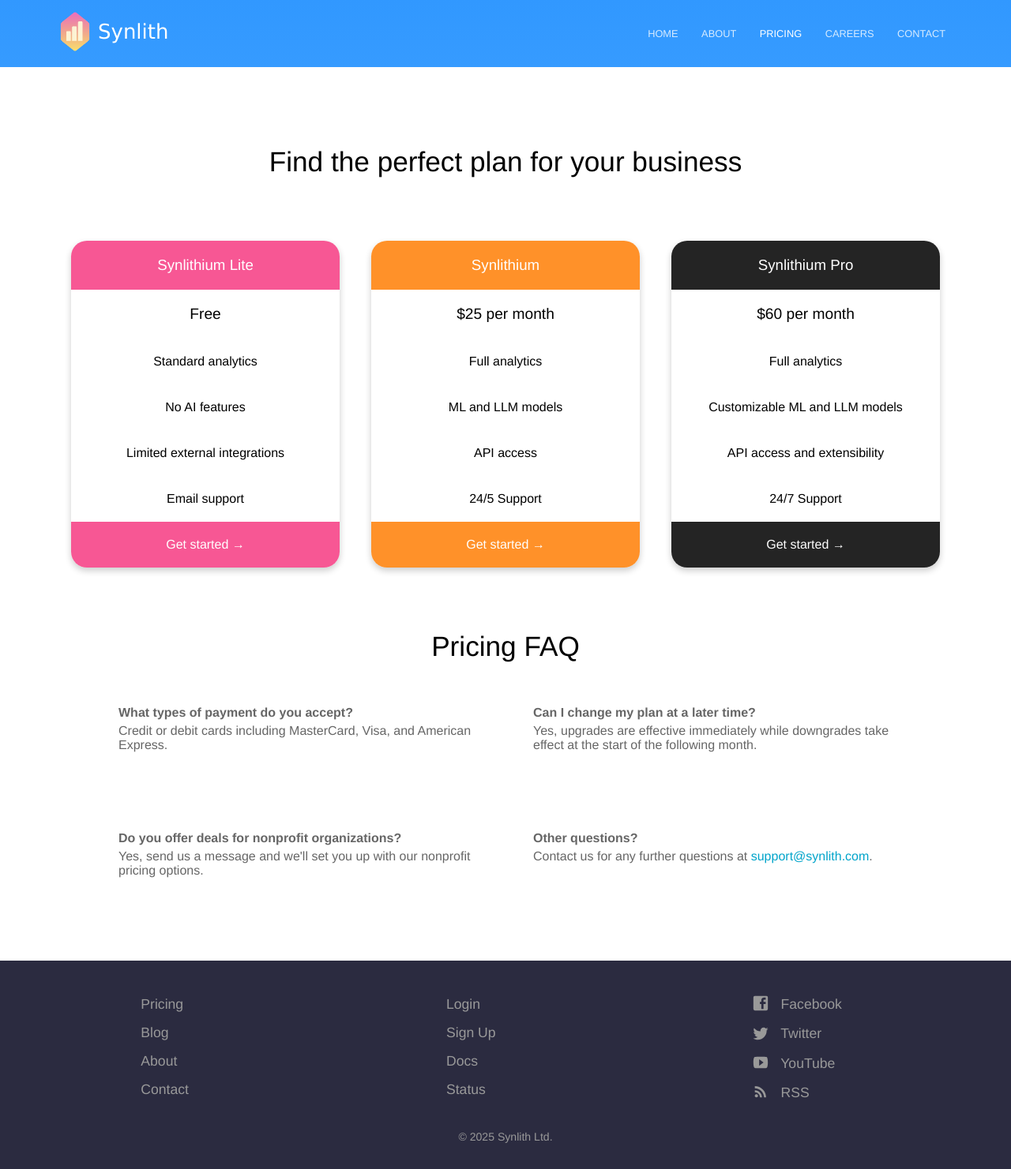
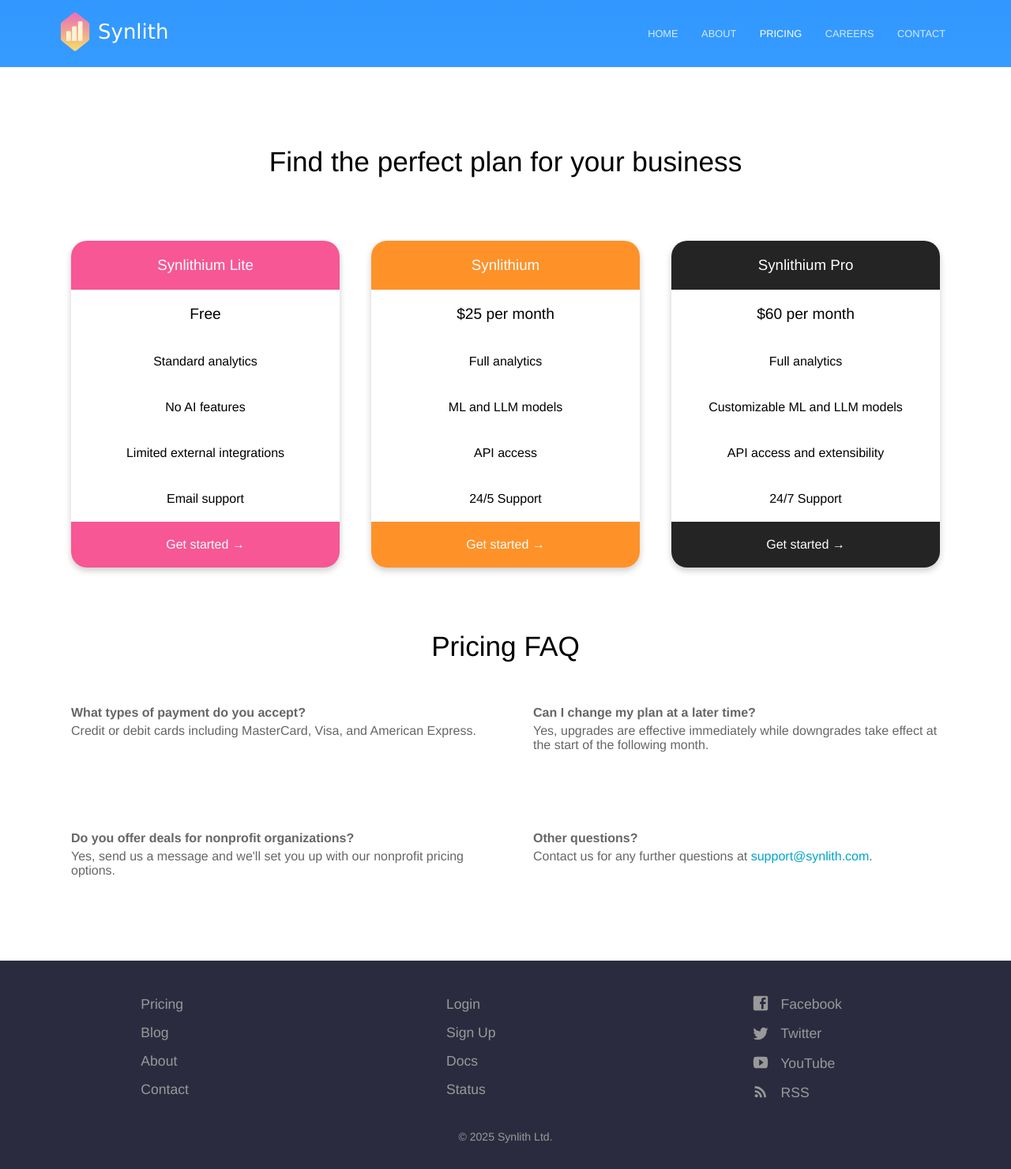
Before and after one commit to derpyjim/PRSyn, a Jekyll site: the page built from pricing.html, in a window 1280 px wide. Shown: the whole page at 79% size. Built offline with Jekyll 4.4.1, drawn with Linux system fonts in a browser that asks for light colours.

Commit message:
Update pricing.scss

```diff
--- a/_sass/pricing.scss
+++ b/_sass/pricing.scss
@@ -50,8 +50,7 @@
 	display: grid;
     	grid-template-columns: 1fr 1fr;
     	gap: 50px;
-    	margin: 0 60px 0 80px;
-    	max-width: 1000px;
+    	margin: 0 0px 0 20px;
 	color: #666;
 	div {
 		break-inside: avoid;
```
